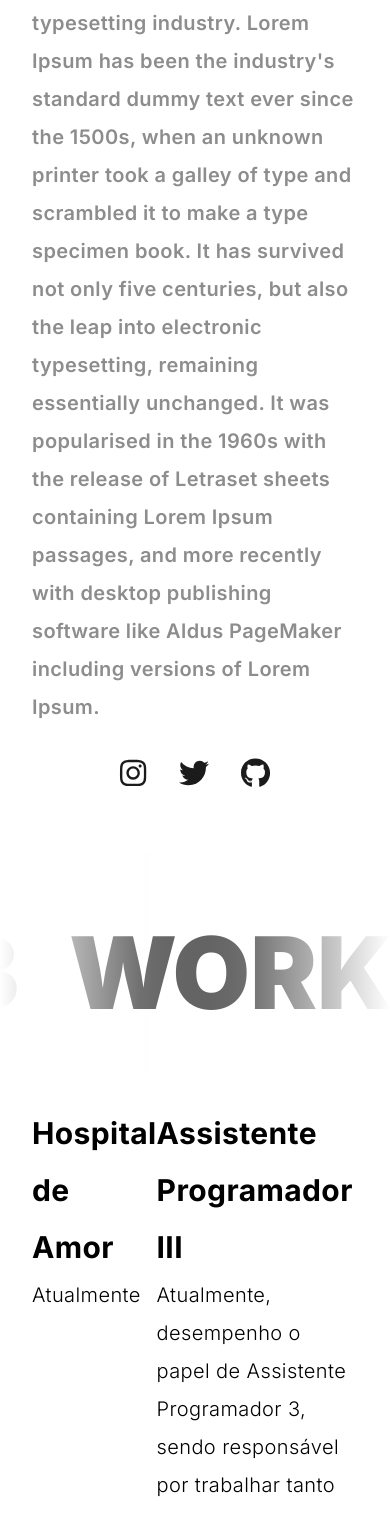
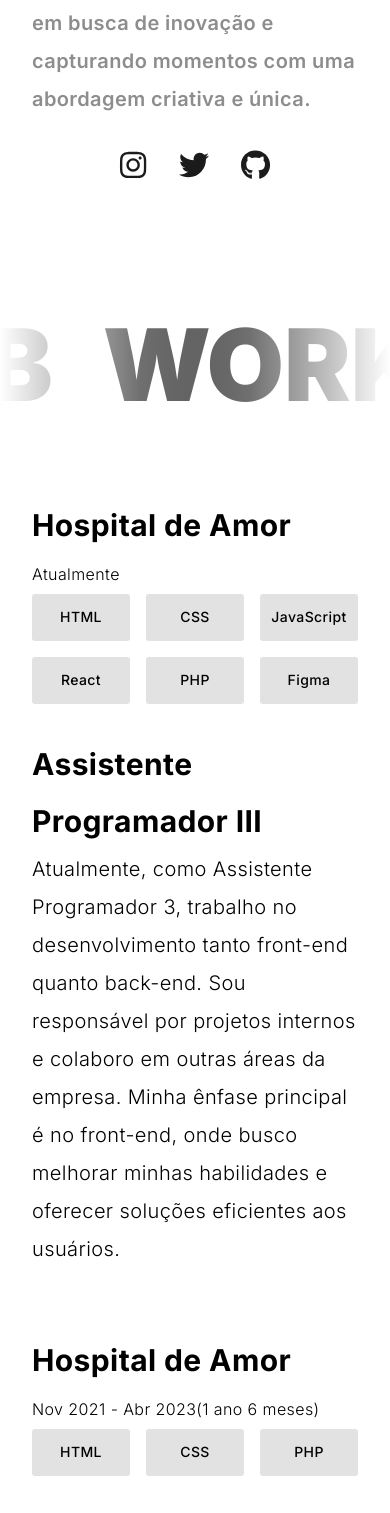
Before and after one commit to BrunoEijiMine/my-portfolio-react, a React (Create React App) app: page / in a window 390 px wide. Shown: the part 432-1945 px from the top of the page. Built offline with nearby package versions, Linux system fonts and the light colour scheme.

Commit message:
Finalizando seção "Work"

```diff
--- a/src/App.css
+++ /dev/null
@@ -1,38 +0,0 @@
-.App {
-  text-align: center;
-}
-
-.App-logo {
-  height: 40vmin;
-  pointer-events: none;
-}
-
-@media (prefers-reduced-motion: no-preference) {
-  .App-logo {
-    animation: App-logo-spin infinite 20s linear;
-  }
-}
-
-.App-header {
-  background-color: #282c34;
-  min-height: 100vh;
-  display: flex;
-  flex-direction: column;
-  align-items: center;
-  justify-content: center;
-  font-size: calc(10px + 2vmin);
-  color: white;
-}
-
-.App-link {
-  color: #61dafb;
-}
-
-@keyframes App-logo-spin {
-  from {
-    transform: rotate(0deg);
-  }
-  to {
-    transform: rotate(360deg);
-  }
-}
--- a/src/components/Content/content.js
+++ b/src/components/Content/content.js
@@ -11,7 +11,7 @@ function Header() {
             <div className='container-name'>
                 <p className='title'>Welcome.</p>
                 <p className='name'>BRUNO EIJI</p>
-                <p className="description">Lorem Ipsum is simply dummy text of the printing and typesetting industry. Lorem Ipsum has been the industry's standard dummy text ever since the 1500s, when an unknown printer took a galley of type and scrambled it to make a type specimen book. It has survived not only five centuries, but also the leap into electronic typesetting, remaining essentially unchanged. It was popularised in the 1960s with the release of Letraset sheets containing Lorem Ipsum passages, and more recently with desktop publishing software like Aldus PageMaker including versions of Lorem Ipsum.</p>
+                <p className="description">Sou um entusiasta de tecnologia e fotografia, sempre em busca de inovação e capturando momentos com uma abordagem criativa e única.</p>
             </div>
 
             <div className="container-social">
--- a/src/components/Work/work.css
+++ b/src/components/Work/work.css
@@ -1,3 +1,7 @@
+:root{
+    --colorSkillBG: #e2e2e2;
+}
+
 @keyframes slide {
     from {
         transform: translateX(0);
@@ -56,11 +60,15 @@
     display: grid;
     grid-template-columns: 1fr 4fr;
     padding: 2rem;
+    grid-gap: 2rem;
 }
 
 .company{
     line-height: 1.9;
     letter-spacing: 0.4px;
+    display: flex;
+    flex-direction: column;
+    gap: 5px;
 }
 
 .company p{
@@ -71,7 +79,6 @@
 .company h1{
     font-size: 30px;
 }
-
 
 .office{
     line-height: 1.9;
@@ -86,3 +93,87 @@
     font-size: 20px;
     font-weight: 300;
 }
+
+.work-skill{
+    display: grid;
+    grid-template-columns: repeat(3, 1fr);
+    grid-gap: 1rem;
+}
+
+.work-skill span{
+    background-color: var(--colorSkillBG);
+    border-radius: 3px;
+    padding: 10px;
+    text-align: center;
+    font-weight: 500;
+    font-size: 14px;
+}
+
+.work-date{
+    font-size: 16px !important;
+}
+
+/* (320x480) iPhone (Original, 3G, 3GS) */
+@media only screen and (min-width: 320px) and (max-width: 480px) {
+    .work-container {
+        display: flex;
+        flex-direction: column;
+    }
+}
+
+/* (480x800) Android */
+@media only screen and (min-width: 480px) and (max-width: 800px) {
+    .work-skill{
+        grid-template-columns: repeat(2, 1fr);
+    }
+}
+
+/* (640x960) iPhone 4 & 4S */
+@media only screen and (min-width: 640px) and (max-width: 960px) {
+    .work-skill{
+        grid-template-columns: repeat(2, 1fr);
+    }
+}
+
+/* (720x1280) Galaxy Nexus, WXGA */
+@media only screen and (min-width: 720px) and (max-width: 1280px) {
+
+}
+
+
+/* (1024x768) iPad 1 & 2, XGA */
+@media only screen and (min-width: 768px) and (max-width: 1024px) {
+    .work-skill{
+        grid-template-columns: repeat(2, 1fr);
+    }
+}
+
+/* (2048x1536) iPad 3 */
+@media only screen and (min-width: 1536px) and (max-width: 2048px) {
+    /* insert styles here */
+}
+
+/* (1280x720) Galaxy Note 2, WXGA */
+@media only screen and (min-width: 720px) and (max-width: 1280px) {
+    /* insert styles here */
+}
+
+/* (1280x1024) SXGA Display */
+@media screen and (min-width: 1280px) {
+}
+
+/* (1366x768) WXGA Display */
+@media screen and (min-width: 1366px) {
+}
+
+/* (1440x900) WXGA+ Display */
+@media screen and (min-width: 1440px) {
+}
+
+/* (1680x1050) WSXGA+ Display */
+@media screen and (min-width: 1680px) {
+}
+
+/* (1920x1080) Full HD Display */
+@media screen and (min-width: 1920px) {
+}
--- a/src/components/Work/work.js
+++ b/src/components/Work/work.js
@@ -29,21 +29,34 @@ function Work() {
             <div className='work-container'>
                 <div className='company'>
                     <h1>Hospital de Amor</h1>
-                    <p>Atualmente</p>
+                    <p className='work-date'>Atualmente</p>
+                    <div className='work-skill'>
+                        <span>HTML</span>
+                        <span>CSS</span>
+                        <span>JavaScript</span>
+                        <span>React</span>
+                        <span>PHP</span>
+                        <span>Figma</span>
+                    </div>
                 </div>
                 <div className='office'>
                     <h1>Assistente Programador III</h1>
-                    <p>Atualmente, desempenho o papel de Assistente Programador 3, sendo responsável por trabalhar tanto no desenvolvimento front-end quanto no back-end. Assumo a responsabilidade de criar projetos para o nosso sistema interno e também colaboro em projetos para outros setores da empresa. No entanto, minha principal ênfase está no front-end, onde concentro meus esforços em aprimorar minhas habilidades e proporcionar soluções atraentes e eficientes para os usuários.</p>
+                    <p>Atualmente, como Assistente Programador 3, trabalho no desenvolvimento tanto front-end quanto back-end. Sou responsável por projetos internos e colaboro em outras áreas da empresa. Minha ênfase principal é no front-end, onde busco melhorar minhas habilidades e oferecer soluções eficientes aos usuários.</p>
                 </div>
             </div>
             <div className='work-container'>
                 <div className='company'>
                     <h1>Hospital de Amor</h1>
-                    <p>Atualmente</p>
+                    <p className='work-date'>Nov 2021 - Abr 2023(1 ano 6 meses)</p>
+                    <div className='work-skill'>
+                        <span>HTML</span>
+                        <span>CSS</span>
+                        <span>PHP</span>
+                    </div>
                 </div>
                 <div className='office'>
-                    <h1>Assistente Programador III</h1>
-                    <p>Atualmente, desempenho o papel de Assistente Programador 3, sendo responsável por trabalhar tanto no desenvolvimento front-end quanto no back-end. Assumo a responsabilidade de criar projetos para o nosso sistema interno e também colaboro em projetos para outros setores da empresa. No entanto, minha principal ênfase está no front-end, onde concentro meus esforços em aprimorar minhas habilidades e proporcionar soluções atraentes e eficientes para os usuários.</p>
+                    <h1>Jovem Aprendiz - TI</h1>
+                    <p>Trabalhei na empresa ajudando em projetos, principalmente no desenvolvimento front-end, mesmo sendo minha primeira experiência prática. Agora, estou focado em melhorar minhas habilidades no desenvolvimento back-end, com o apoio da equipe.</p>
                 </div>
             </div>
         </section>
```
